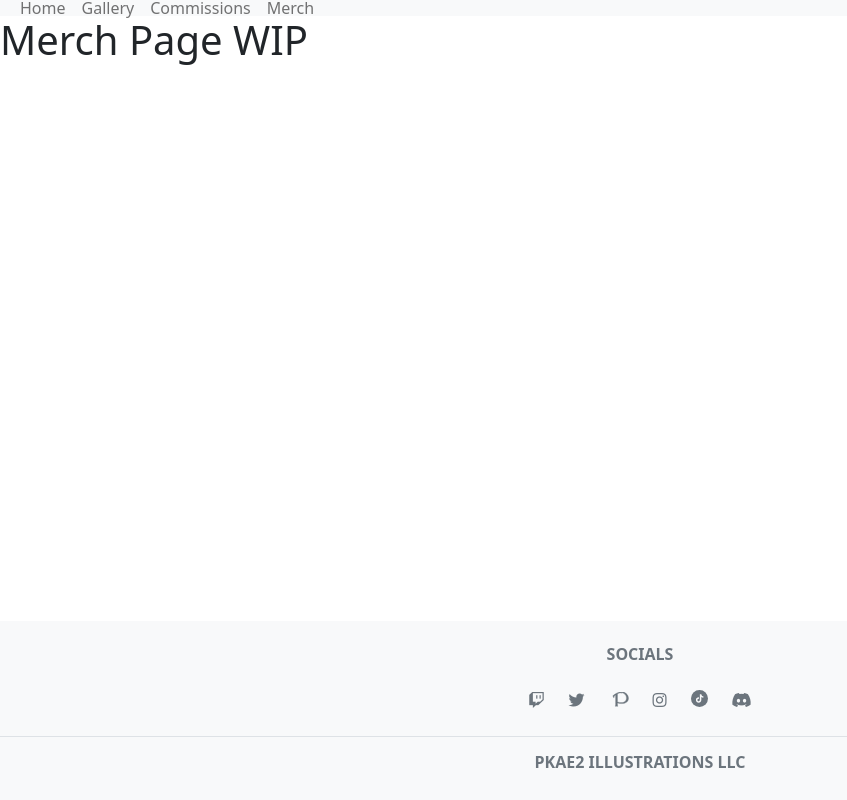
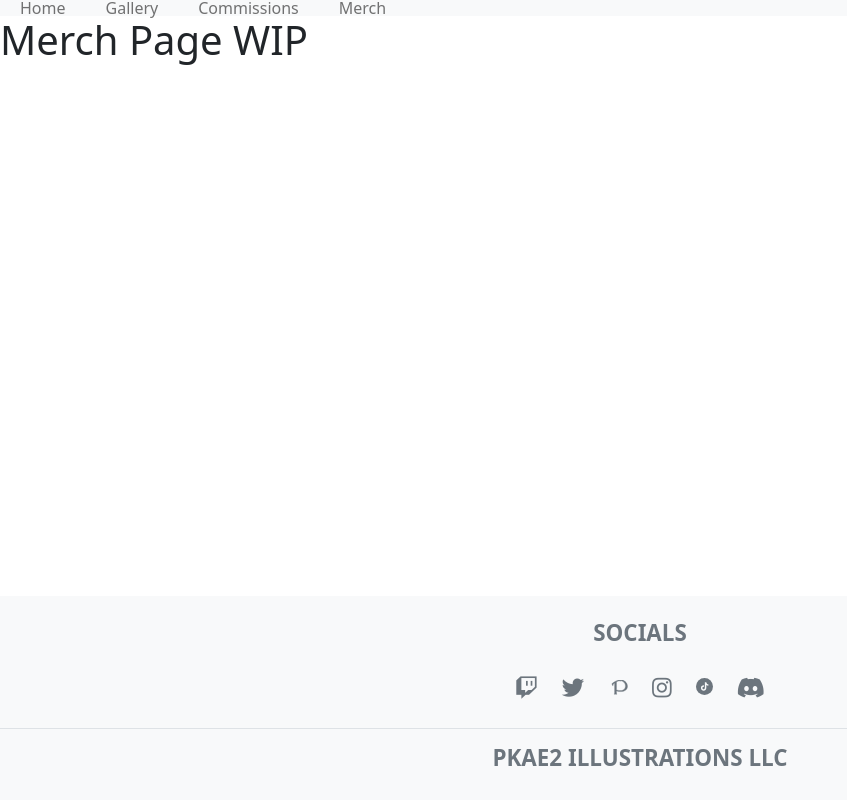
Before and after one commit to xyrider0/KeyboardSquid, a React (Create React App) app in the folder web_pkae2/: page /merch in a window 1280 px wide. Shown: the whole page, without its empty margins (0-847 px from the left). Built offline with nearby package versions, Linux system fonts and the light colour scheme.

Commit message:
Navbar and Footer styling

```diff
--- a/web_pkae2/src/components/Carousel/Carousel.js
+++ b/web_pkae2/src/components/Carousel/Carousel.js
@@ -14,7 +14,7 @@ import gallery from './GalleryBanner.png';
 export default function Carousel() {
   return (
       <MDBContainer className="mb-3 mt-3">
-          <MDBCarousel showControls showIndicators className="col-lg-8 offset-lg-2">
+          <MDBCarousel showControls showIndicators className="col-m-8 offset-m-2">
           <Link to='gallery'>
             <MDBCarouselItem
               className='w-100 d-sm-block'
--- a/web_pkae2/src/components/Footer/Footer.js
+++ b/web_pkae2/src/components/Footer/Footer.js
@@ -2,33 +2,34 @@ import React from 'react';
 import { MDBFooter, MDBContainer, MDBRow, MDBCol, MDBIcon } from 'mdb-react-ui-kit';
 import PixivIcon from "./PixivIcon";
 import { SocialIcon } from 'react-social-icons';
+import styles from './Footer.module.css';
 
 export default function Footer() {
   return (
     <MDBFooter bgColor='light' className='fixed-bottom text-center text-lg-start text-muted'>
       <section className='d-flex justify-content-center justify-content-lg-between mt-4 pb-2 border-bottom'>
         <MDBCol md="7" lg="7" xl="7" className='mx-auto'>
-              <h6 className='text-uppercase fw-bold mb-4' align="center">
+              <h6 className={styles.footer + ' text-uppercase fw-bold mb-4'} align="center">
                 Socials
               </h6>
               <p align="center">
                 <div>
-                  <a href='https://twitch.tv/pkae_2' className='me-4 text-reset'>
+                  <a href='https://twitch.tv/pkae_2' className={styles.footer + ' me-4 text-reset'}>
                     <i class="fab fa-twitch"></i>
                   </a>
-                  <a href='https://twitter.com/pkae_2' className='me-4 text-reset'>
+                  <a href='https://twitter.com/pkae_2' className={styles.footer + ' me-4 text-reset'}>
                     <i class="fab fa-twitter"></i>
                   </a>
-                  <a href='https://www.pixiv.net/en/users/10313151' className='me-4 text-reset'>
+                  <a href='https://www.pixiv.net/en/users/10313151' className={styles.footer + ' me-4 text-reset'}>
                     <PixivIcon></PixivIcon>
                   </a>
-                  <a href='https://www.instagram.com/pkae_2/' className='me-4 text-reset'>
+                  <a href='https://www.instagram.com/pkae_2/' className={styles.footer + ' me-4 text-reset'}>
                     <i class="fab fa-instagram"></i>
                   </a>
-                  <a href='' className='me-4 text-reset'>
+                  <a href='' className={styles.footer + ' me-4 text-reset'}>
                     <SocialIcon url="https://www.tiktok.com/@pkae_2" bgColor="#6c757d" style={{ top: -3, height: 17, width: 17 }}/>
                   </a>
-                  <a href='https://discord.gg/z3PzTsY68X' className='text-reset'>
+                  <a href='https://discord.gg/z3PzTsY68X' className={styles.footer + ' text-reset'}>
                     <i class="fab fa-discord"></i>
                   </a>
                 </div>
@@ -40,7 +41,7 @@ export default function Footer() {
         <MDBContainer className='text-md-start mt container-fluid'>
           <MDBRow className='mt-3'>
             <MDBCol className='mx-auto mb-4'>
-              <h6 className='text-center text-uppercase fw-bold mb-1'>
+              <h6 className={styles.footer + ' text-center text-uppercase fw-bold mb-1'}>
                 Pkae2 Illustrations LLC
               </h6>
             </MDBCol>
--- /dev/null
+++ b/web_pkae2/src/components/Footer/Footer.module.css
@@ -0,0 +1,3 @@
+.footer {
+    font-size: 1.4rem;
+}
--- a/web_pkae2/src/components/Navbar.js
+++ b/web_pkae2/src/components/Navbar.js
@@ -8,12 +8,9 @@ import {
   MDBNavbarItem,
   MDBNavbarLink,
   MDBNavbarToggler,
-  MDBCollapse,
-  MDBDropdown,
-  MDBDropdownMenu,
-  MDBDropdownToggle,
-  MDBDropdownItem,
+  MDBCollapse
 } from 'mdb-react-ui-kit';
+import styles from './Navbar.module.css';
 
 export default function Navbar() {
   const [showNavLeft, setShowNavLeft] = useState(false);
@@ -35,22 +32,22 @@ export default function Navbar() {
         <MDBCollapse navbar show={showNavLeft}>
           <MDBNavbarNav className='me-auto mb-2 mb-lg-0'>
             <MDBNavbarItem>
-              <MDBNavbarLink tag={Link} aria-current='page' to='/'>
+              <MDBNavbarLink className={styles.navbar + ' me-4'} tag={Link} aria-current='page' to='/'>
                   Home
               </MDBNavbarLink>
             </MDBNavbarItem>
             <MDBNavbarItem>
-              <MDBNavbarLink tag={Link} aria-current='page' to='gallery'>
+              <MDBNavbarLink className={styles.navbar  + ' me-4'}  tag={Link} aria-current='page' to='gallery'>
                   Gallery
               </MDBNavbarLink>
             </MDBNavbarItem>
             <MDBNavbarItem>
-              <MDBNavbarLink tag={Link} aria-current='page' to='commissions'>
+              <MDBNavbarLink className={styles.navbar  + ' me-4'} tag={Link} aria-current='page' to='commissions'>
                   Commissions
               </MDBNavbarLink>
             </MDBNavbarItem>
             <MDBNavbarItem>
-              <MDBNavbarLink tag={Link} aria-current='page' to='merch'>
+              <MDBNavbarLink className={styles.navbar + ' me-4'} tag={Link} aria-current='page' to='merch'>
                   Merch
               </MDBNavbarLink>
             </MDBNavbarItem>
--- /dev/null
+++ b/web_pkae2/src/components/Navbar.module.css
@@ -0,0 +1,4 @@
+.navbar {
+    font-size: 1.5rem;
+    margin-right: 0.5rem;
+}
```
